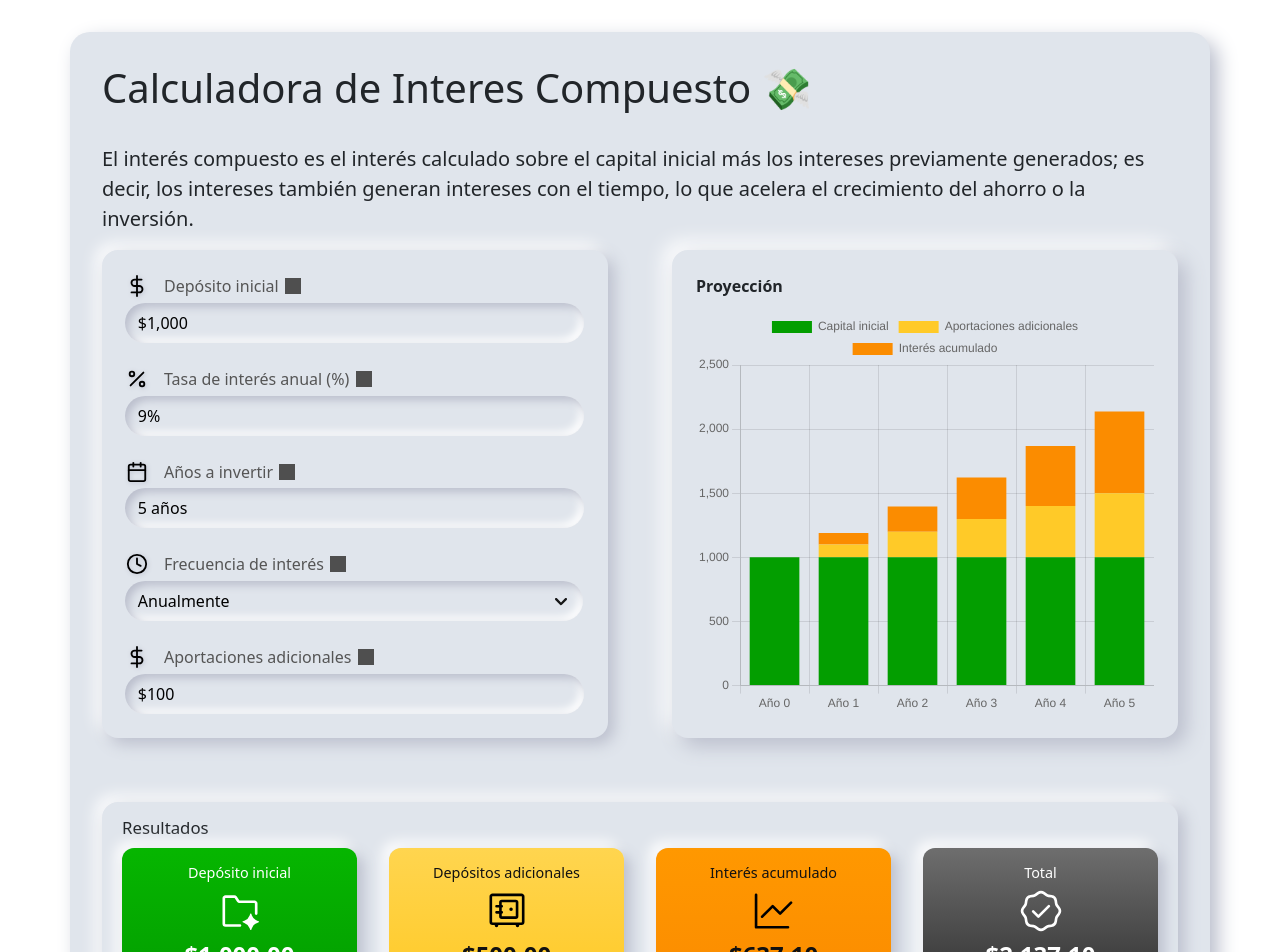
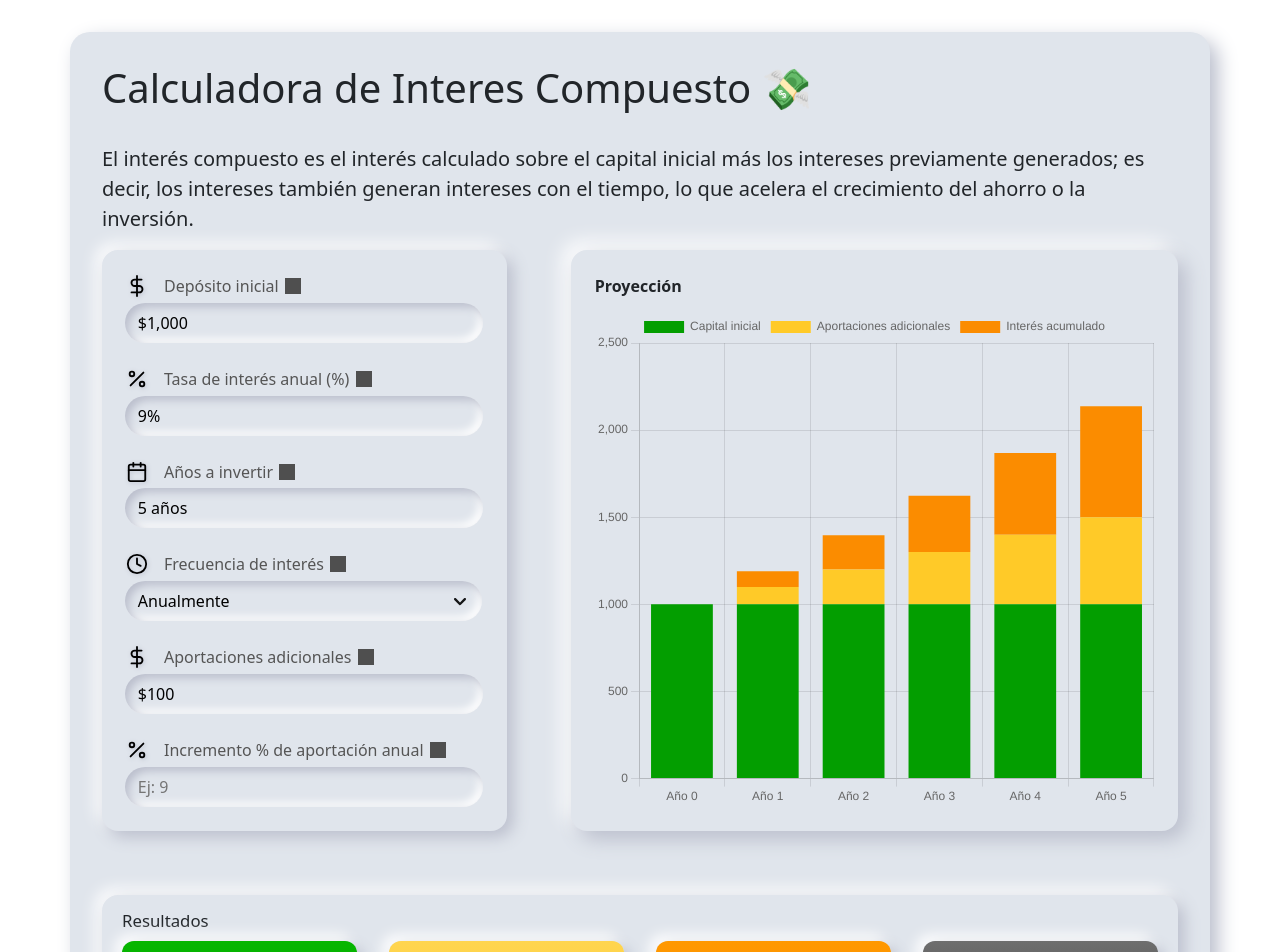
Before and after one commit to Frangersal/my-compound-interest, a React (Vite) app: page / in a window 1280 px wide. Shown: the top 952 px of the page. Built offline with nearby package versions, Linux system fonts and the light colour scheme; grey boxes are pictures that could not be loaded.

Commit message:
Agregue input de incremento % de la aportacion anual (aun sin funcionalidad), agregue icono, acomode el layout para que la grafica tomara mas protagonismo

```diff
--- a/index.html
+++ b/index.html
@@ -1,16 +1,15 @@
 <!doctype html>
-<html lang="en">
+<html lang="es">
   <head>
     <meta charset="UTF-8" />
-    <link rel="icon" type="image/svg+xml" href="/vite.svg" />
+    <link rel="icon" type="image/svg+xml" href="/src/assets/icons/cic.ico" />
     <meta name="viewport" content="width=device-width, initial-scale=1.0" />
     <link href="https://cdn.jsdelivr.net/npm/bootstrap@5.3.7/dist/css/bootstrap.min.css" rel="stylesheet" integrity="sha384-LN+7fdVzj6u52u30Kp6M/trliBMCMKTyK833zpbD+pXdCLuTusPj697FH4R/5mcr" crossorigin="anonymous">
-    <title>Compound interest</title>
+    <title>Interes compuesto</title>
   </head>
   <body>
     <div id="root"></div>
     <script type="module" src="/src/main.jsx"></script>
-
     <script src="https://cdn.jsdelivr.net/npm/bootstrap@5.3.7/dist/js/bootstrap.bundle.min.js" integrity="sha384-ndDqU0Gzau9qJ1lfW4pNLlhNTkCfHzAVBReH9diLvGRem5+R9g2FzA8ZGN954O5Q" crossorigin="anonymous"></script>
 
   </body>
--- a/src/assets/style/App.css
+++ b/src/assets/style/App.css
@@ -224,9 +224,23 @@ input[type="number"] {
     flex-direction: column; /* permitir que su hijo directo crezca */
 }
 
+    /* En pantallas de escritorio establecer proporción 40/60 entre columnas */
+    @media (min-width: 992px) {
+        .content-left {
+            flex: 1 1 40%;
+            max-width: 40%;
+        }
+        .content-right {
+            flex: 1 1 60%;
+            max-width: 60%;
+        }
+    }
+
 /* Asegurar que los elementos internos ocupen todo el alto y ancho de su columna */
 .content-left > *,
 .content-right > * {
+    /* hijos directos ocupan el espacio disponible y mantienen comportamiento
+       previo: flex-grow/flex-shrink con flex-basis automático */
     flex: 1 1 auto;
     width: 100%;
     box-sizing: border-box;
@@ -235,7 +249,7 @@ input[type="number"] {
 /* Limitar la altura total de cada columna para evitar comportamientos inesperados al redimensionar */
 .content-left,
 .content-right {
-    max-height: 495px; /* no más alto que el 80% de la altura de la ventana */
+    max-height: 610px;
 }
 
 /* Permitir scroll interno si el contenido excede la altura máxima */
--- a/src/components/App.jsx
+++ b/src/components/App.jsx
@@ -11,6 +11,7 @@ function App() {
     rate: 9,
     years: 5,
     contrib: 100,
+  contribInflation: 0,
     frequency: 'anualmente'
   })
 
--- a/src/components/Inputs.jsx
+++ b/src/components/Inputs.jsx
@@ -11,18 +11,24 @@ export default function Inputs({ onValuesChange, initialValues = {} }) {
     // Estados "raw": guardan los valores numéricos sin formato
     // (solo dígitos y punto). Usamos estos para cálculos y para
     // evitar problemas del caret cuando formateamos la visualización.
+    // contribRaw: aportación periódica en formato "raw" (solo dígitos/punto),
+    // se convierte a Number(contribRaw) para cálculos.
     const [depositRaw, setDepositRaw] = useState(initialValues.deposit ? String(initialValues.deposit) : '');
     const [rateRaw, setRateRaw] = useState(initialValues.rate ? String(initialValues.rate) : '');
     const [yearsRaw, setYearsRaw] = useState(initialValues.years ? String(initialValues.years) : '');
     const [contribRaw, setContribRaw] = useState(initialValues.contrib ? String(initialValues.contrib) : '');
+    const [contribInflationRaw, setContribInflationRaw] = useState(initialValues.contribInflation ? String(initialValues.contribInflation) : '');
 
     // Flags de foco: cuando un campo está enfocado mostramos el valor
     // sin formato (raw) para permitir edición natural; al blur mostramos
     // la versión formateada (con $ / % / "años").
+    // contribFocused: true mientras el usuario edita el campo de aportaciones
+    // para mostrar el valor raw sin formato y preservar la posición del caret.
     const [depositFocused, setDepositFocused] = useState(false);
     const [rateFocused, setRateFocused] = useState(false);
     const [yearsFocused, setYearsFocused] = useState(false);
     const [contribFocused, setContribFocused] = useState(false);
+    const [contribInflationFocused, setContribInflationFocused] = useState(false);
 
     // Helpers de formato / parseo
     // numberFormatter: usa 'en-US' para mostrar separador de miles con comas
@@ -165,10 +171,13 @@ export default function Inputs({ onValuesChange, initialValues = {} }) {
     // rateDisplay: mientras enfocado muestra rateRaw; al blur añade sufijo '%' para visualización.
     // yearsDisplay: mientras enfocado muestra yearsRaw; al blur muestra 'año' o 'años' según el número.
     // contribDisplay: igual que depositDisplay (moneda con '$' y separador de miles).
+    // contribInflationDisplay: muestra el porcentaje formateado con '%'
+    // cuando no está en foco; en foco se muestra el raw para editar.
     const depositDisplay = depositFocused ? depositRaw : formatCurrency(depositRaw);
     const rateDisplay = rateFocused ? rateRaw : formatPercent(rateRaw);
     const yearsDisplay = yearsFocused ? yearsRaw : formatYears(yearsRaw);
     const contribDisplay = contribFocused ? contribRaw : formatCurrency(contribRaw);
+    const contribInflationDisplay = contribInflationFocused ? contribInflationRaw : formatPercent(contribInflationRaw);
 
     return (
         <form className="inputs-form">
@@ -271,6 +280,28 @@ export default function Inputs({ onValuesChange, initialValues = {} }) {
                     }}
                 />
             </div>
+
+            <div className="input-group">
+                <label>
+                    <img src={percentIcon} alt="percent" className="input-icon" />
+                    Incremento % de aportación anual
+                    <span className="info-icon" title="Porcentaje anual de incremento de las aportaciones para compensar inflación.">
+                        <img src={infoIcon} alt="info" className="icon-img" />
+                    </span>
+                </label>
+                <input
+                    type="text"
+                    placeholder="Ej: 9"
+                    value={contribInflationDisplay}
+                    onFocus={() => setContribInflationFocused(true)}
+                    onBlur={() => setContribInflationFocused(false)}
+                    onChange={(e) => {
+                        const v = unformatNumber(e.target.value);
+                        setContribInflationRaw(v);
+                        if (typeof onValuesChange === 'function') onValuesChange({ contribInflation: v ? Number(v) : 0 })
+                    }}
+                />
+            </div>
         </form>
     )
 }
```
Also changed, not shown: 1 other file (tests, documents, lock files or other folders).
